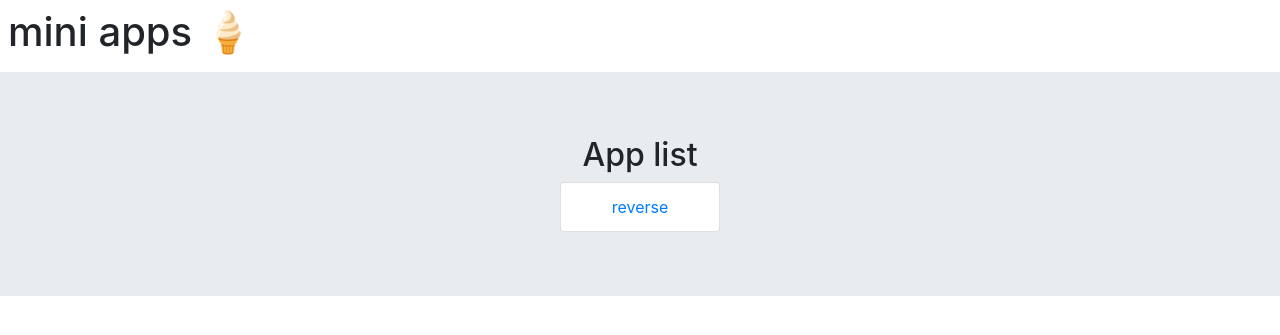
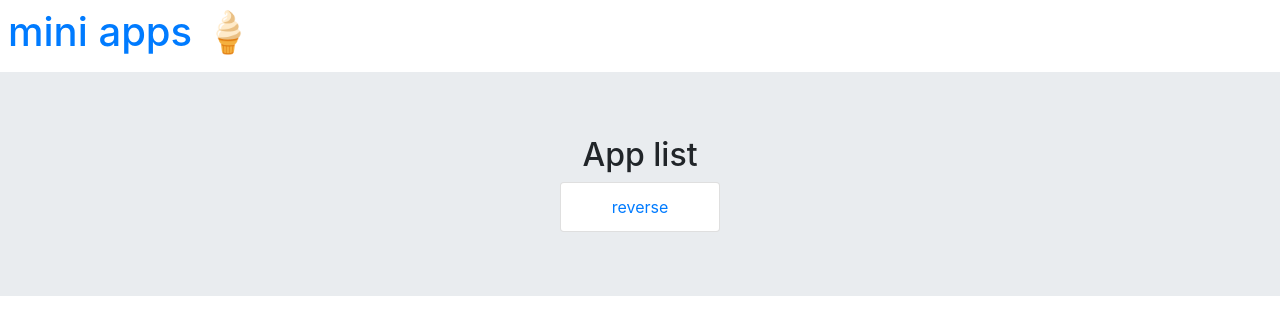
Before and after one commit to sojohnnysaid/my-first-tdd-app, a Django app: page / in a window 1280 px wide. Shown: the top 335 px of the page. Run offline with Django 3.2, Linux system fonts and the light colour scheme; some libraries are stand-ins or nearby versions.

Commit message:
added link to h1

```diff
--- a/static/main.css
+++ b/static/main.css
@@ -1 +1,4 @@
 /* custom styles */
+a:link {
+    text-decoration: none;
+  }
--- a/templates/base.html
+++ b/templates/base.html
@@ -9,7 +9,7 @@
     <link rel="stylesheet" href="{% static 'main.css' %}">
 </head>
 <body>
-<h1 class="p-2">mini apps 🍦</h1>
+<h1 class="p-2"><a href="/">mini apps 🍦</a></h1>
 <div class="jumbotron jumbotron-fluid text-center">
   <div class="container">
     <h2 id='string-reverse-title'>{% block title %}{% endblock title %}</h2>
```
Also changed, not shown: home/tests/functional_test.py (+3 -4 lines), reverse/tests/functional_test.py (+2 -2 lines), tests/base_functional_test.py (+3 -0 lines).
